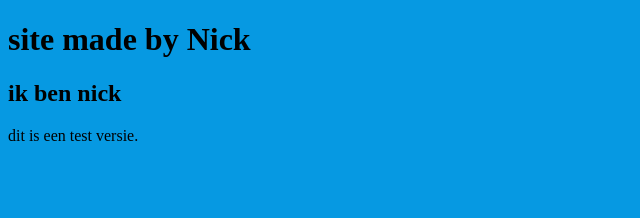
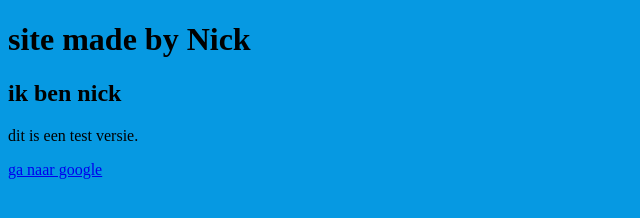
Before and after one commit to nickdebesten/nick-test, a plain HTML site: page index.html in a window 1280 px wide. Shown: the whole page, without its empty margins (0-640 px from the left). Drawn offline with Linux system fonts and the light colour scheme.

Commit message:
Update index.html

```diff
--- a/index.html
+++ b/index.html
@@ -8,8 +8,10 @@
   </style>
 <h1> site made by Nick
 </h1>
-  <h2> ik ben nick </h2>
+<h2>ik ben nick </h2>
 <p>dit is een test versie.</p>
+<a href="www.google.nl">ga naar google</a>
+
 
 </body>
 </html>
```
